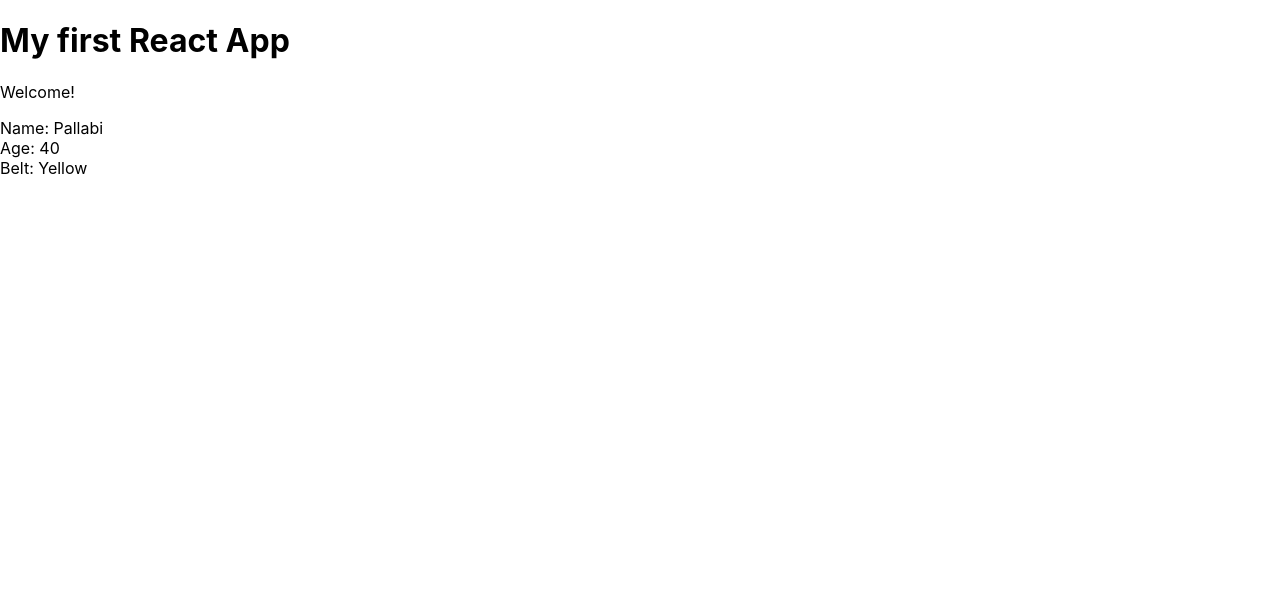
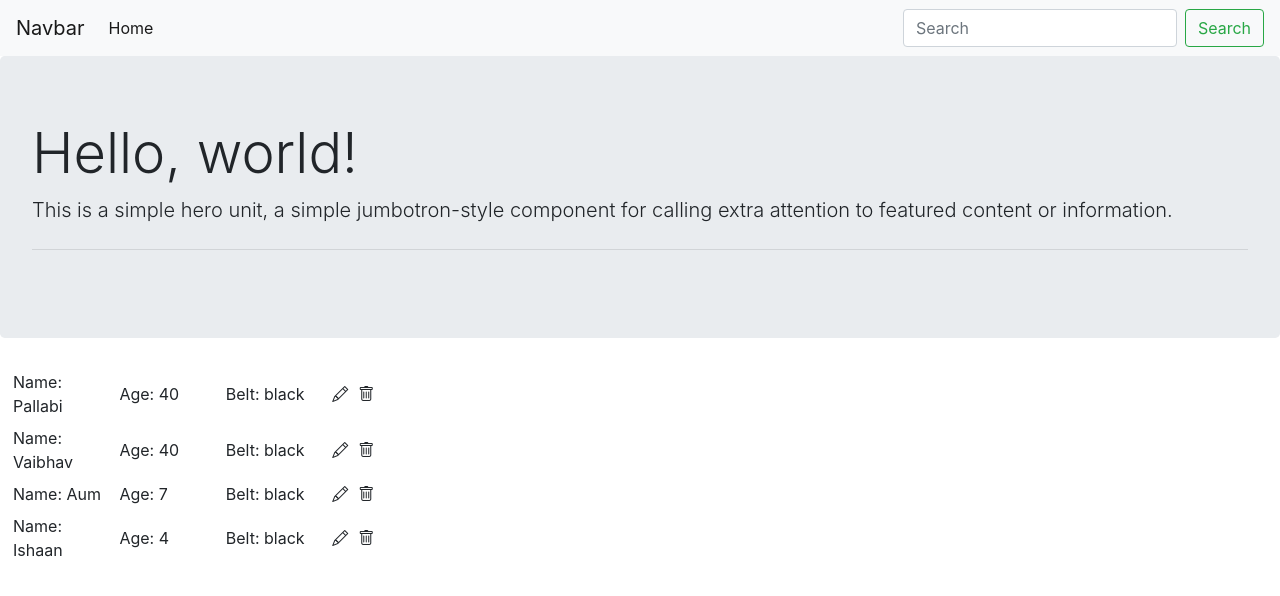
Before and after one commit to vabnix/react-ninja-project-learn, a React (Create React App) app: page / in a window 1280 px wide. Shown: the top 596 px of the page. Built offline with nearby package versions, Linux system fonts and the light colour scheme.

Commit message:
adding bootstrap stylesheet

```diff
--- a/package.json
+++ b/package.json
@@ -6,6 +6,7 @@
     "@testing-library/jest-dom": "^5.17.0",
     "@testing-library/react": "^13.4.0",
     "@testing-library/user-event": "^13.5.0",
+    "bootstrap-icons": "^1.11.3",
     "react": "^18.2.0",
     "react-dom": "^18.2.0",
     "react-scripts": "5.0.1",
--- a/public/index.html
+++ b/public/index.html
@@ -11,6 +11,8 @@
     />
     <link rel="apple-touch-icon" href="%PUBLIC_URL%/logo192.png" />
     <link rel="manifest" href="%PUBLIC_URL%/manifest.json" />
+    <link rel="stylesheet" href="https://cdn.jsdelivr.net/npm/bootstrap@4.0.0/dist/css/bootstrap.min.css" integrity="sha384-Gn5384xqQ1aoWXA+058RXPxPg6fy4IWvTNh0E263XmFcJlSAwiGgFAW/dAiS6JXm" crossorigin="anonymous">
+    <link rel="stylesheet" href="https://cdn.jsdelivr.net/npm/bootstrap-icons@1.11.3/font/bootstrap-icons.min.css">
 
     <title>VS | React App</title>
   </head>
@@ -18,5 +20,8 @@
     <noscript>You need to enable JavaScript to run this app.</noscript>
     <div id="root"></div>
 
+    <script src="https://code.jquery.com/jquery-3.2.1.slim.min.js" integrity="sha384-KJ3o2DKtIkvYIK3UENzmM7KCkRr/rE9/Qpg6aAZGJwFDMVNA/GpGFF93hXpG5KkN" crossorigin="anonymous"></script>
+<script src="https://cdn.jsdelivr.net/npm/popper.js@1.12.9/dist/umd/popper.min.js" integrity="sha384-ApNbgh9B+Y1QKtv3Rn7W3mgPxhU9K/ScQsAP7hUibX39j7fakFPskvXusvfa0b4Q" crossorigin="anonymous"></script>
+<script src="https://cdn.jsdelivr.net/npm/bootstrap@4.0.0/dist/js/bootstrap.min.js" integrity="sha384-JZR6Spejh4U02d8jOt6vLEHfe/JQGiRRSQQxSfFWpi1MquVdAyjUar5+76PVCmYl" crossorigin="anonymous"></script>
   </body>
 </html>
--- a/src/App.js
+++ b/src/App.js
@@ -1,14 +1,33 @@
 import React, { Component } from "react";
 import Ninja from "./Ninja";
+import Navbar from "./navbar";
 
-function App() {
-  return (
-    <div className="App">
-      <h1>My first React App</h1>
-      <p>Welcome!</p>
-      <Ninja name="Pallabi" age="40" belt="Yellow" />
-    </div>
-  );
+
+class App extends Component {
+  state = {
+    ninjas: [
+      { name: "Pallabi", age: 40, belt: "black", id: 1 },
+      { name: "Vaibhav", age: 40, belt: "black", id: 2 },
+      { name: "Aum", age: 7, belt: "black", id: 3 },
+      { name: "Ishaan", age: 4, belt: "black", id: 4 },
+    ],
+  };
+  render() {
+    return (
+      <div className="App">
+      <Navbar/>
+        <div className="jumbotron">
+          <h1 className="display-4">Hello, world!</h1>
+          <p className="lead">
+            This is a simple hero unit, a simple jumbotron-style component for
+            calling extra attention to featured content or information.
+          </p>
+          <hr className="my-4" />
+        </div>
+        <Ninja ninjas={this.state.ninjas} />
+      </div>
+    );
+  }
 }
 
 export default App;
--- a/src/Ninja.js
+++ b/src/Ninja.js
@@ -1,15 +1,25 @@
-import React, { Component } from "react";
-class Ninja extends Component {
-  render() {
-    const { name, age, belt } = this.props;
-    return (
-      <div className="ninja">
-        <div>Name: {name}</div>
-        <div>Age: {age}</div>
-        <div>Belt: {belt}</div>
-      </div>
-    );
-  }
+import React from "react";
+
+const Ninja = (props) => {
+
+    const { ninjas } = props;
+    const ninjaList = ninjas.map((ninja) => {
+      return (
+        <div className="form-row align-items-center ml-2 mb-2" key={ninja.id}>
+          <div className="col-md-1">Name: {ninja.name}</div>
+          <div className="col-md-1">Age: {ninja.age}</div>
+          <div className="col-md-1">Belt: {ninja.belt}</div>
+          <div className="col-auto">
+            <i type="submit" className="bi bi-pencil"></i>
+          </div>
+          <div className="col-auto">
+            <i type="submit" className="bi bi-trash"></i>
+          </div>
+        </div>
+      );
+    });
+    return <form>{ninjaList}</form>;
+
 }
 
 export default Ninja;
--- a/src/index.css
+++ b/src/index.css
@@ -11,3 +11,8 @@ code {
   font-family: source-code-pro, Menlo, Monaco, Consolas, 'Courier New',
     monospace;
 }
+
+.ninja {
+  margin-top: 0.5rem;
+  margin-bottom: 0.5rem;
+}
--- /dev/null
+++ b/src/navbar.js
@@ -0,0 +1,50 @@
+import React, { Component } from 'react'
+
+class Navbar extends Component {
+  render() {
+    return (
+      <nav className="navbar navbar-expand-lg navbar-light bg-light">
+        <a className="navbar-brand" href="#">
+          Navbar
+        </a>
+        <button
+          className="navbar-toggler"
+          type="button"
+          data-toggle="collapse"
+          data-target="#navbarSupportedContent"
+          aria-controls="navbarSupportedContent"
+          aria-expanded="false"
+          aria-label="Toggle navigation"
+        >
+          <span className="navbar-toggler-icon"></span>
+        </button>
+
+        <div className="collapse navbar-collapse" id="navbarSupportedContent">
+          <ul className="navbar-nav mr-auto">
+            <li className="nav-item active">
+              <a className="nav-link" href="#">
+                Home <span className="sr-only">(current)</span>
+              </a>
+            </li>
+          </ul>
+          <form className="form-inline my-2 my-lg-0">
+            <input
+              className="form-control mr-sm-2"
+              type="search"
+              placeholder="Search"
+              aria-label="Search"
+            />
+            <button
+              className="btn btn-outline-success my-2 my-sm-0"
+              type="submit"
+            >
+              Search
+            </button>
+          </form>
+        </div>
+      </nav>
+    );
+  }
+}
+
+export default Navbar;
```
Also changed, not shown: 1 other file (tests, documents, lock files or other folders).
